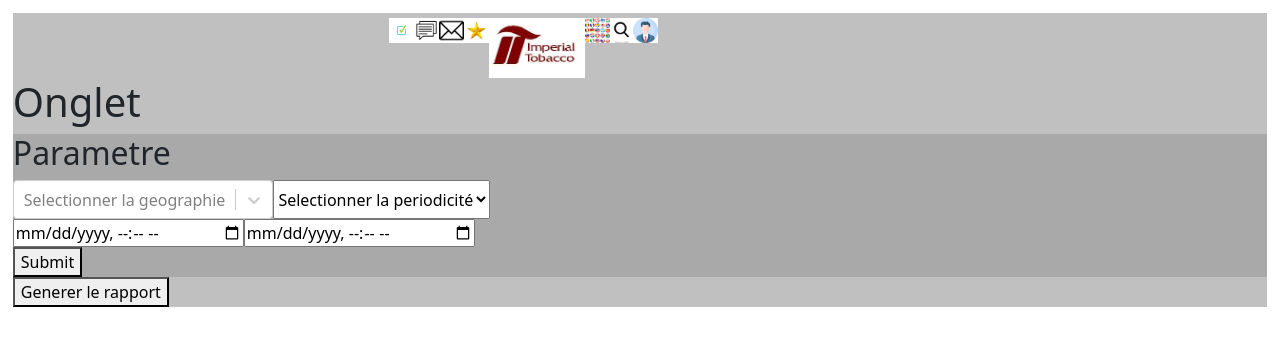
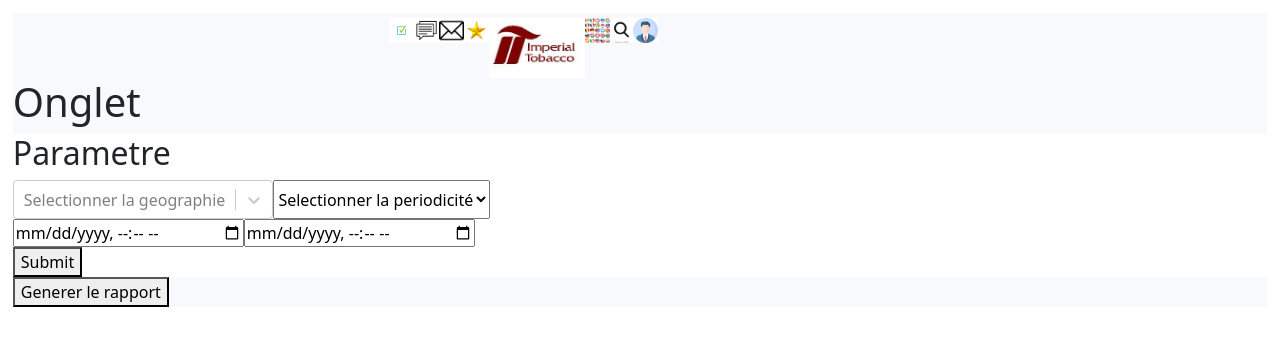
Before and after one commit to HamaBarhamou/geo-management, a React (Create React App) app: page /home in a window 1280 px wide. Shown: the top 346 px of the page. Built offline with nearby package versions, Linux system fonts and the light colour scheme.

Commit message:
amelioration du css

```diff
--- a/src/components/Body.js
+++ b/src/components/Body.js
@@ -8,7 +8,7 @@ const styleBody={
     left: '3%',*/
     /*right: '3%'*/
     /*bottom: '3%'*/
-    background: '#C0C0C0'
+    //background: '#C0C0C0'
 }
 
 const Body = () => {
@@ -16,6 +16,7 @@ const Body = () => {
         <div style={styleBody}>
             <Security/>
             <Performance/>
+            <button>Generer PDF</button>
         </div>
     );
 };
--- a/src/components/Security.js
+++ b/src/components/Security.js
@@ -9,7 +9,8 @@ const container2 ={
     /*height: '100px',
     whdth: '50%'*/
     display: 'flex',
-    background: 'blue',
+    //background: 'blue',
+    //padding: '3rem'
 
 }
 
--- a/src/components/Setting.js
+++ b/src/components/Setting.js
@@ -6,7 +6,7 @@
 /*   By: Barhamou <hamabarhamou@gmail.com>          +#+  +:+       +#+        */
 /*                                                +#+#+#+#+#+   +#+           */
 /*   Created: 2022/05/18 10:52:44 by Barhamou          #+#    #+#             */
-/*   Updated: 2022/05/21 18:05:15 by Barhamou         ###   ########.fr       */
+/*   Updated: 2022/05/22 00:26:23 by Barhamou         ###   ########.fr       */
 /*                                                                            */
 /* ************************************************************************** */
 
@@ -15,7 +15,8 @@ import { useForm } from "react-hook-form";
 import Select from 'react-select'
 
 const styleSetting={
-    background: '#A9A9A9',
+    //background: '#A9A9A9',
+    background: 'white'
 }
 
 const styleDiv={
--- a/src/pages/Home.js
+++ b/src/pages/Home.js
@@ -6,7 +6,7 @@
 /*   By: Barhamou <hamabarhamou@gmail.com>          +#+  +:+       +#+        */
 /*                                                +#+#+#+#+#+   +#+           */
 /*   Created: 2022/05/16 21:31:36 by Barhamou          #+#    #+#             */
-/*   Updated: 2022/05/18 12:53:50 by Barhamou         ###   ########.fr       */
+/*   Updated: 2022/05/22 00:17:04 by Barhamou         ###   ########.fr       */
 /*                                                                            */
 /* ************************************************************************** */
 
@@ -20,7 +20,8 @@ import '../styles/App.scss';
 const styleGlobale={
     margin: '10px',
     paddingTop: 5,
-    background:'#C0C0C0',
+    //background:'#C0C0C0',
+    background:'#f8f9fd',
     margin: '1%',
     left: '1%'
 }
```
Also changed, not shown: src/styles/App.scss (+2 -47 lines).
